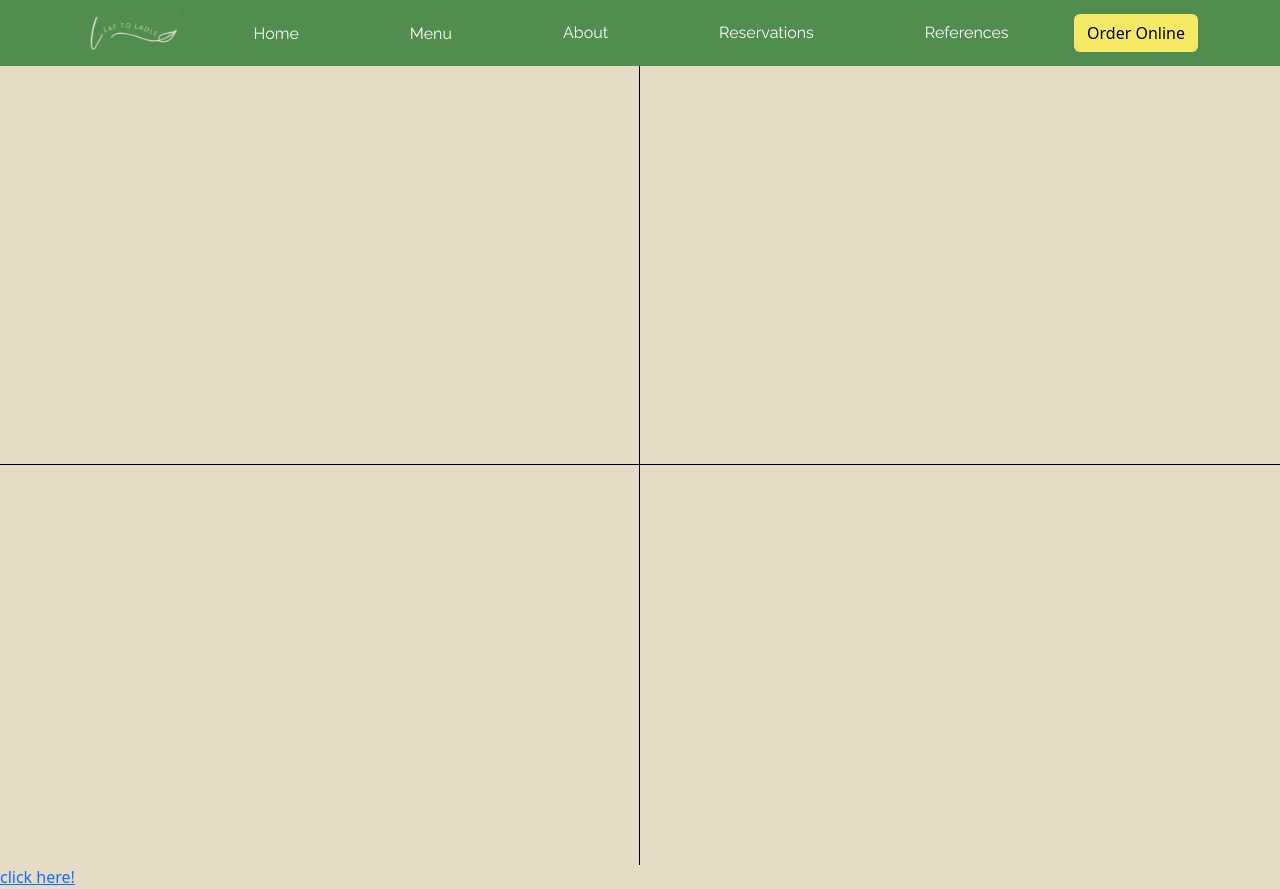
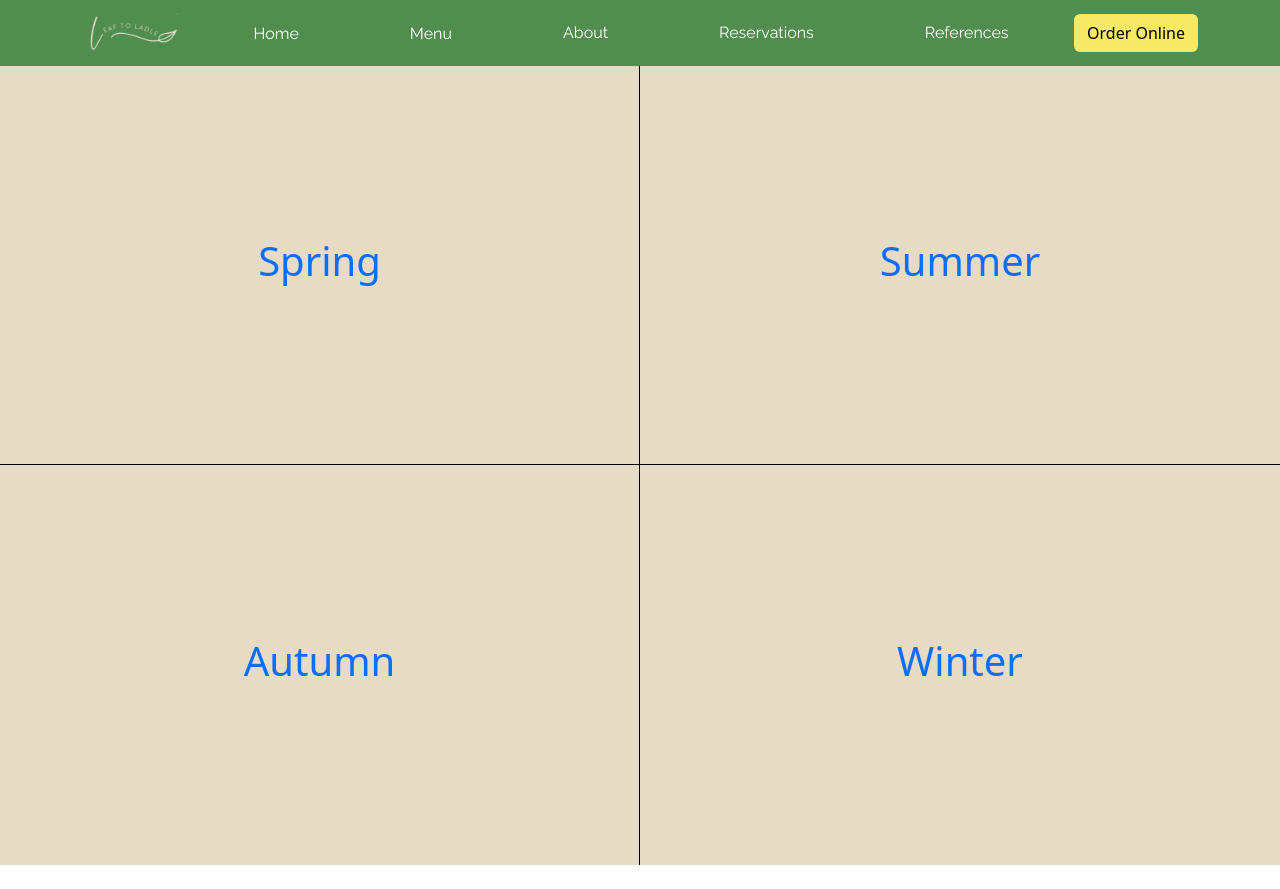
Before and after one commit to AWildTeriyaki/webmaster-2025, a React (Create React App) app: page /menu in a window 1280 px wide. After the commit the page ends 865 px from the top, so only its background shows below. Built offline with nearby package versions, Linux system fonts and the light colour scheme; a web font is replaced by a local one.

Commit message:
added autumn menu

```diff
--- a/src/components/Pages/Menu/menu.css
+++ b/src/components/Pages/Menu/menu.css
@@ -3,6 +3,12 @@
 }
 .col {
     height: 50vh;
+    display: flex;
+    align-items: center;
+    justify-content: center;
+}
+.col a {
+    text-decoration: none;
 }
 #spring {
     border-bottom: black solid 1.5px;
--- a/src/components/Pages/Menu/menu.js
+++ b/src/components/Pages/Menu/menu.js
@@ -1,25 +1,26 @@
 import './menu.css';
 import '/node_modules/bootstrap/dist/css/bootstrap.min.css';
 
+import spring_menu from '../../../assets/menus/spring_menu.pdf';
+import autumn_menu from '../../../assets/menus/autumn_menu.pdf';
 import winter_menu from '../../../assets/menus/winter_menu.pdf';
 
 const Menu = () => (
     <div className="menu">
         <div className="row row-cols-2">
             <div className="col" id="spring">
-
+                <a href={spring_menu} target="_blank" rel="noreferrer"><h1>Spring</h1></a>
             </div>
             <div className="col" id="summer">
-
+                <a href={autumn_menu} target="_blank" rel="noreferrer"><h1>Summer</h1></a>
             </div>
             <div className="col" id="autumn">
-
+                <a href={autumn_menu} target="_blank" rel="noreferrer"><h1>Autumn</h1></a>
             </div>
             <div className="col" id="winter">
-
+                <a href={winter_menu} target="_blank" rel="noreferrer"><h1>Winter</h1></a>
             </div>
         </div>
-        <a href={winter_menu} target="_blank">click here!</a>
     </div>
 );
 
```
Also changed, not shown: 1 other file (tests, documents, lock files or other folders).
